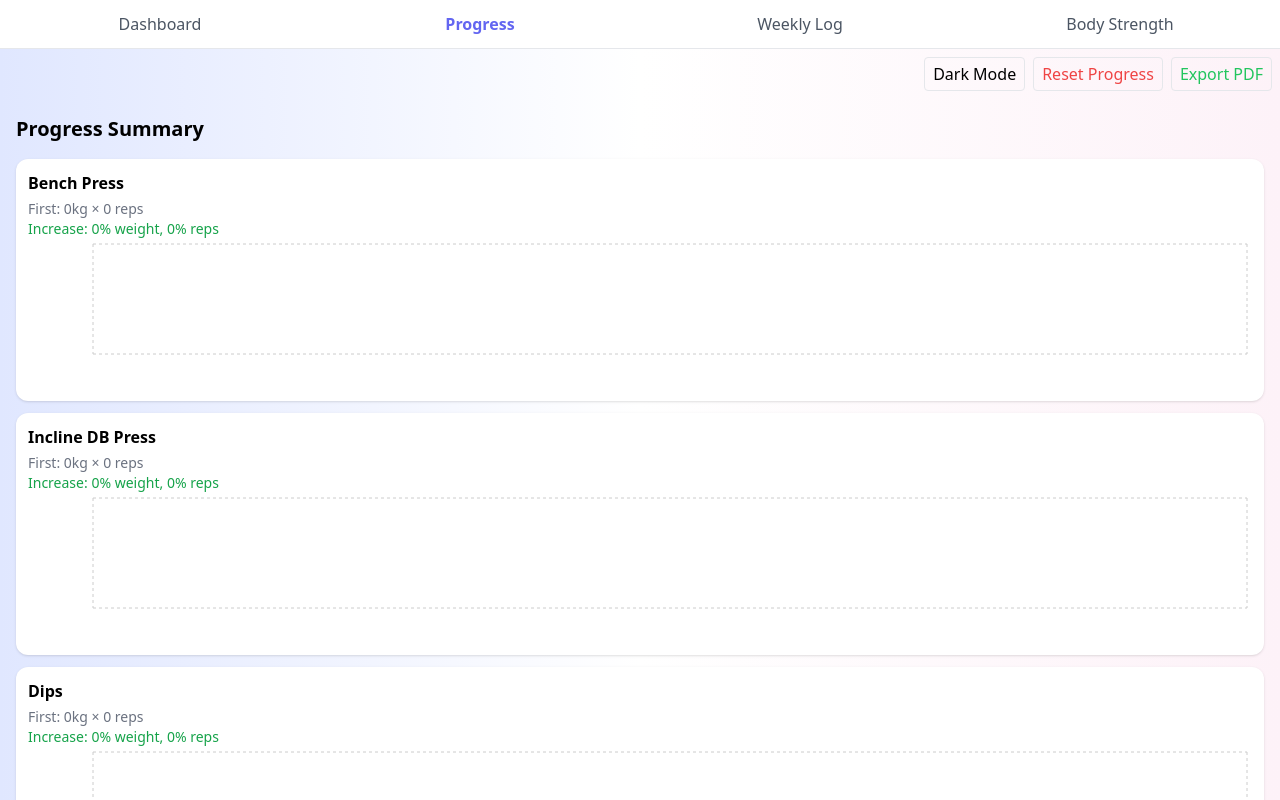
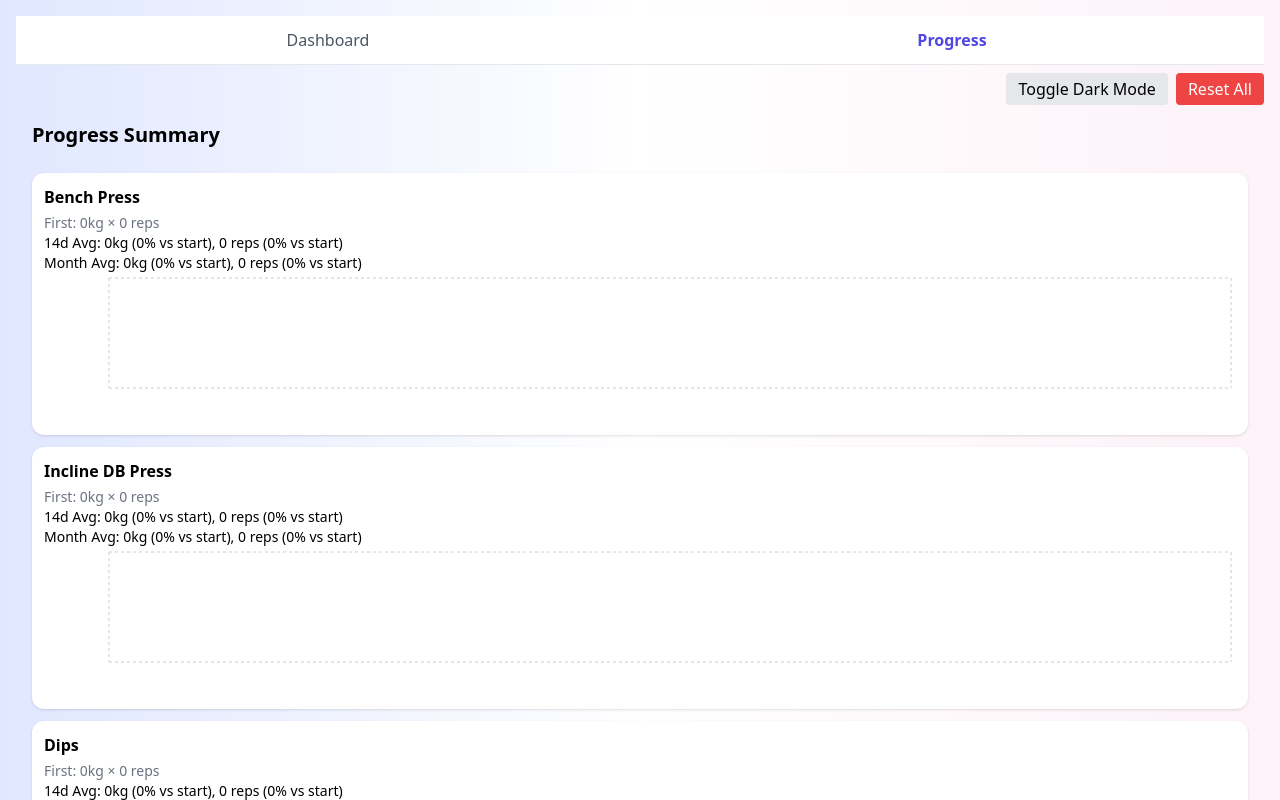
Before and after one commit to Ammar-Hus/gym-tracker1, a React (Create React App) app: page / in a window 1280 px wide. Both pictures are taken after a click on the button "Progress". Shown: the top 800 px of the page. Built offline with nearby package versions, Linux system fonts and the light colour scheme; the HTML template or start-up script is replaced by a standard one.

Commit message:
Update App.jsx

```diff
--- a/src/App.jsx
+++ b/src/App.jsx
@@ -1,22 +1,18 @@
-// src/App.jsx
 import React, { useEffect, useMemo, useState } from 'react';
 import { LineChart, Line, XAxis, YAxis, Tooltip, ResponsiveContainer, CartesianGrid } from 'recharts';
 import { format, parseISO, subDays, startOfMonth, isAfter } from 'date-fns';
-import jsPDF from 'jspdf';
-import html2canvas from 'html2canvas';
 
 const SPLIT = [
-  { day: 'Monday', muscle: 'Chest + Triceps + Abs', exercises: ['Bench Press','Incline DB Press','Dips','Pushdowns','Overhead DB Extension','Plank','Deadbug','Woodchoppers'] },
-  { day: 'Tuesday', muscle: 'Back + Biceps', exercises: ['Pull-Ups','Barbell Rows','Seated Rows','Barbell Curls','DB Curls','Concentration Curl'] },
-  { day: 'Wednesday', muscle: 'Legs + Shoulders', exercises: ['Squats','RDLs','Lunges','OHP','Lateral Raises','Rear Delt Flys','Hanging Leg Raise','Russian Twists'] },
-  { day: 'Thursday', muscle: 'Chest + Triceps', exercises: ['Incline Bench','Chest Flys','Push-Ups','Skullcrushers','Rope Pushdowns','Dips'] },
+  { day: 'Monday', muscle: 'Chest + Triceps + Abs', exercises: ['Bench Press','Incline DB Press','Dips'] },
+  { day: 'Tuesday', muscle: 'Back + Biceps', exercises: ['Pull-Ups','Barbell Rows'] },
+  { day: 'Wednesday', muscle: 'Legs + Shoulders', exercises: ['Squats','OHP'] },
+  { day: 'Thursday', muscle: 'Chest + Triceps', exercises: ['Incline Bench','Push-Ups'] },
   { day: 'Friday', muscle: 'Rest', exercises: [] },
-  { day: 'Saturday', muscle: 'Back + Biceps', exercises: ['Lat Pulldown','T-Bar Row','DB Row','Incline DB Curl','Hammer Curl','Cable Curl','Decline Crunch','V-Ups','Cable Crunch'] },
-  { day: 'Sunday', muscle: 'Legs + Shoulders', exercises: ['Leg Press','Leg Extension','Ham Curl','Arnold Press','Front Raise','Cable Lateral Raise','Stretch & Mobility'] }
+  { day: 'Saturday', muscle: 'Back + Biceps', exercises: ['Lat Pulldown','DB Row'] },
+  { day: 'Sunday', muscle: 'Legs + Shoulders', exercises: ['Leg Press','Arnold Press'] },
 ];
 
 const STORAGE_KEY = 'gympro_logs_v2';
-const THEME_KEY = 'gympro_theme_v1';
 
 function uid(){ return Math.random().toString(36).slice(2,9); }
 
@@ -32,24 +28,21 @@ function groupByExercise(logs){
 
 export default function App(){
   const [logs, setLogs] = useState(()=> {
-    try { const raw = localStorage.getItem(STORAGE_KEY); return raw? JSON.parse(raw) : []; } catch(e){ return []; }
+    try{ const raw = localStorage.getItem(STORAGE_KEY); return raw? JSON.parse(raw): []; }catch(e){return [];}
   });
   const [selectedDay, setSelectedDay] = useState(null);
   const [selectedExercise, setSelectedExercise] = useState(null);
-  const [showPanel, setShowPanel] = useState(false);
   const [setsInput, setSetsInput] = useState([{set:1,reps:8,weight:0}]);
   const [date, setDate] = useState(format(new Date(),'yyyy-MM-dd'));
   const [tab, setTab] = useState('dashboard');
-  const [darkMode, setDarkMode] = useState(()=> localStorage.getItem(THEME_KEY)==='dark');
+  const [darkMode, setDarkMode] = useState(false);
 
   useEffect(()=>{ localStorage.setItem(STORAGE_KEY, JSON.stringify(logs)); },[logs]);
-  useEffect(()=>{ localStorage.setItem(THEME_KEY, darkMode?'dark':'light'); },[darkMode]);
 
-  function openDay(day){ setSelectedDay(day); setSelectedExercise(null); setShowPanel(true); setSetsInput([{set:1,reps:8,weight:0}]); }
-  function openExercise(ex){ setSelectedExercise(ex); setSetsInput([{set:1,reps:8,weight:0}]); }
-  function addSetRow(){ setSetsInput(prev=>[...prev, {set: prev.length+1, reps:8, weight:0}]); }
-  function updateSet(idx, field, val){ const copy=[...setsInput]; copy[idx][field]=val; setSetsInput(copy); }
+  function addSetRow(){ setSetsInput(prev=>[...prev,{set: prev.length+1,reps:8,weight:0}]); }
+  function updateSet(idx, field, val){ const copy=[...setsInput]; copy[idx][field]=Number(val); setSetsInput(copy); }
   function removeSet(idx){ const copy=[...setsInput]; copy.splice(idx,1); copy.forEach((r,i)=>r.set=i+1); setSetsInput(copy); }
+  function resetProgress(){ if(window.confirm('Reset all progress?')) setLogs([]); }
 
   function saveExercise(){
     if(!selectedExercise) return;
@@ -62,43 +55,24 @@ export default function App(){
     setSelectedExercise(null);
   }
 
-  function resetProgress(){ if(window.confirm('Are you sure? This will delete all logs.')) setLogs([]); }
-
-  function totalStrengthData(){
-    const map={};
-    logs.forEach(l=>{
-      if(!map[l.date]) map[l.date]={strength:0,count:0,weightSum:0,repsSum:0};
-      map[l.date].strength += l.weight*l.reps;
-      map[l.date].weightSum += l.weight;
-      map[l.date].repsSum += l.reps;
-      map[l.date].count +=1;
-    });
-    return Object.keys(map).sort().map(d=>({
-      date:d,
-      strength: map[d].strength,
-      avgWeight: Math.round(map[d].weightSum/map[d].count*100)/100,
-      avgReps: Math.round(map[d].repsSum/map[d].count*100)/100
-    }));
-  }
-
   const exerciseMap = useMemo(()=> groupByExercise(logs), [logs]);
 
   const firstPerExercise = useMemo(()=>{
     const out = {}; Object.keys(exerciseMap).forEach(ex=>{
-      const arr = exerciseMap[ex]; if(arr.length){ const first = arr[0]; out[ex] = {date:first.date, reps:first.reps, weight:first.weight}; }
+      const arr = exerciseMap[ex]; if(arr.length){ const first = arr[0]; out[ex]={date:first.date,reps:first.reps,weight:first.weight}; }
     }); return out;
   }, [exerciseMap]);
-
-  const day14Start = format(subDays(new Date(),13),'yyyy-MM-dd');
-  const monthStart = format(startOfMonth(new Date()),'yyyy-MM-dd');
 
   function averageInRange(ex, startDate){
     const arr = (exerciseMap[ex]||[]).filter(r=> isAfter(parseISO(r.date), subDays(parseISO(startDate),1)) || r.date===startDate );
     if(!arr.length) return {avgReps:0, avgWeight:0, count:0};
-    const reps = arr.reduce((s,r)=>s + r.reps,0)/arr.length;
-    const weight = arr.reduce((s,r)=>s + r.weight,0)/arr.length;
+    const reps = arr.reduce((s,r)=>s+r.reps,0)/arr.length;
+    const weight = arr.reduce((s,r)=>s+r.weight,0)/arr.length;
     return {avgReps: Math.round(reps*100)/100, avgWeight: Math.round(weight*100)/100, count: arr.length};
   }
+
+  const day14Start = format(subDays(new Date(),13),'yyyy-MM-dd');
+  const monthStart = format(startOfMonth(new Date()),'yyyy-MM-dd');
 
   const progressSummary = useMemo(()=>{
     const exs = Object.keys(exerciseMap).length ? Object.keys(exerciseMap) : SPLIT.flatMap(s=>s.exercises);
@@ -115,118 +89,85 @@ export default function App(){
       const pctIncreaseRepsMonth = repsFirst? Math.round(((repsMonth - repsFirst)/repsFirst)*100*100)/100 : null;
       return {
         exercise: ex,
-        first: {date: first? first.date : null, weight: weightFirst, reps: repsFirst},
-        avg14: { ...avg14 }, pct14: { weight: pctIncreaseWeight14, reps: pctIncreaseReps14 },
-        avgMonth: { ...avgMonth }, pctMonth: { weight: pctIncreaseWeightMonth, reps: pctIncreaseRepsMonth }
+        first: {date:first? first.date:null, weight:weightFirst, reps:repsFirst},
+        avg14: {...avg14}, pct14: {weight:pctIncreaseWeight14,reps:pctIncreaseReps14},
+        avgMonth: {...avgMonth}, pctMonth: {weight:pctIncreaseWeightMonth,reps:pctIncreaseRepsMonth}
       };
     });
   }, [exerciseMap, firstPerExercise]);
 
   function chartDataForExercise(ex){
-    const arr = (exerciseMap[ex]||[]).map(r=>({ date: r.date, weight: r.weight, reps: r.reps }));
+    const arr = (exerciseMap[ex]||[]).map(r=>({ date:r.date, weight:r.weight, reps:r.reps }));
     const map = {};
     arr.forEach(a=>{ if(!map[a.date]) map[a.date]={weightSum:0,repsSum:0,count:0}; map[a.date].weightSum += a.weight; map[a.date].repsSum += a.reps; map[a.date].count +=1; });
-    return Object.keys(map).sort().map(d=>({ date:d, weight: Math.round((map[d].weightSum/map[d].count)*100)/100, reps: Math.round((map[d].repsSum/map[d].count)*100)/100 }));
+    const out = Object.keys(map).sort().map(d=>({ date:d, weight: Math.round((map[d].weightSum/map[d].count)*100)/100, reps: Math.round((map[d].repsSum/map[d].count)*100)/100 }));
+    return out;
   }
 
-  function exportPDF(){
-    const input = document.getElementById('export-area');
-    html2canvas(input).then(canvas=>{
-      const imgData = canvas.toDataURL('image/png');
-      const pdf = new jsPDF('p','mm','a4');
-      const imgProps = pdf.getImageProperties(imgData);
-      const pdfWidth = pdf.internal.pageSize.getWidth();
-      const pdfHeight = imgProps.height * pdfWidth / imgProps.width;
-      pdf.addImage(imgData,'PNG',0,0,pdfWidth,pdfHeight);
-      pdf.save("gym_logs.pdf");
-    });
-  }
-
-  const primary = darkMode ? 'bg-gray-900 text-gray-100' : 'bg-gradient-to-r from-indigo-100 via-white to-pink-50';
+  const primary = darkMode ? 'bg-gray-900 text-white' : 'bg-gradient-to-r from-indigo-100 via-white to-pink-50';
 
   return (
-    <div className={`min-h-screen ${primary} flex flex-col`}>
-      {/* Tabs */}
-      <div className={`flex justify-around border-b ${darkMode?'bg-gray-800':'bg-white'} sticky top-0 z-10`}>
-        <button onClick={()=>setTab('dashboard')} className={`flex-1 p-3 ${tab==='dashboard'?'font-bold text-indigo-500':'text-gray-600'}`}>Dashboard</button>
-        <button onClick={()=>setTab('progress')} className={`flex-1 p-3 ${tab==='progress'?'font-bold text-indigo-500':'text-gray-600'}`}>Progress</button>
-        <button onClick={()=>setTab('weekly')} className={`flex-1 p-3 ${tab==='weekly'?'font-bold text-indigo-500':'text-gray-600'}`}>Weekly Log</button>
-        <button onClick={()=>setTab('strength')} className={`flex-1 p-3 ${tab==='strength'?'font-bold text-indigo-500':'text-gray-600'}`}>Body Strength</button>
+    <div className={`min-h-screen ${primary} flex flex-col p-4`}>
+      <div className="flex justify-around border-b sticky top-0 z-10 bg-white dark:bg-gray-800">
+        <button onClick={()=>setTab('dashboard')} className={`flex-1 p-3 ${tab==='dashboard'?'font-bold text-indigo-600':'text-gray-600 dark:text-gray-300'}`}>Dashboard</button>
+        <button onClick={()=>setTab('progress')} className={`flex-1 p-3 ${tab==='progress'?'font-bold text-indigo-600':'text-gray-600 dark:text-gray-300'}`}>Progress</button>
       </div>
 
-      {/* Dark Mode & Reset */}
-      <div className="p-2 flex justify-end gap-2">
-        <button onClick={()=>setDarkMode(prev=>!prev)} className="px-2 py-1 border rounded">{darkMode?'Light Mode':'Dark Mode'}</button>
-        <button onClick={resetProgress} className="px-2 py-1 border rounded text-red-500">Reset Progress</button>
-        <button onClick={exportPDF} className="px-2 py-1 border rounded text-green-500">Export PDF</button>
+      <div className="flex justify-end space-x-2 mt-2">
+        <button onClick={()=>setDarkMode(!darkMode)} className="px-3 py-1 rounded bg-gray-200 dark:bg-gray-700">Toggle Dark Mode</button>
+        <button onClick={resetProgress} className="px-3 py-1 rounded bg-red-500 text-white">Reset All</button>
       </div>
 
-      <div id="export-area" className="p-4 space-y-4">
-        {/* Dashboard */}
       {tab==='dashboard' && (
-          <div className="space-y-4">
+        <div className="p-4 space-y-4">
           <div className="text-xl font-bold">Select a Day</div>
           <div className="grid grid-cols-2 gap-3">
             {SPLIT.map(d=>(
-                <button key={d.day} onClick={()=>openDay(d.day)} className="p-4 rounded-xl shadow bg-white text-left">
+              <button key={d.day} onClick={()=>setSelectedDay(d.day)} className="p-4 rounded-xl shadow bg-white dark:bg-gray-800 text-left">
                 <div className="font-semibold">{d.day}</div>
-                  <div className="text-xs text-gray-500">{d.muscle}</div>
+                <div className="text-xs text-gray-500 dark:text-gray-400">{d.muscle}</div>
               </button>
             ))}
           </div>
-            {/* Slide-in Panel */}
-            {showPanel && selectedDay && (
-              <div className="fixed inset-0 bg-black/40 flex justify-end">
-                <div className="bg-white dark:bg-gray-800 w-80 p-4 overflow-y-auto">
-                  <div className="flex justify-between items-center mb-3">
-                    <div className="font-bold">{selectedDay} Exercises</div>
-                    <button onClick={()=>setShowPanel(false)}>✕</button>
+
+          {selectedDay && (
+            <div className="mt-4 p-4 rounded-xl shadow bg-white dark:bg-gray-800">
+              <div className="font-bold mb-2">{selectedDay} Exercises</div>
+              {(SPLIT.find(d=>d.day===selectedDay)?.exercises||[]).map(ex=>(
+                <div key={ex} className="mb-2">
+                  <button onClick={()=>setSelectedExercise(ex)} className="block w-full text-left p-2 bg-indigo-50 dark:bg-indigo-900 rounded">{ex}</button>
                 </div>
-                  {!selectedExercise && (
-                    <div className="space-y-2">
-                      {(SPLIT.find(d=>d.day===selectedDay)?.exercises||[]).map(ex=>(
-                        <button key={ex} onClick={()=>openExercise(ex)} className="block w-full text-left p-2 bg-indigo-50 rounded">
-                          {ex}
-                        </button>
               ))}
-                    </div>
-                  )}
+
               {selectedExercise && (
-                    <div>
+                <div className="mt-2">
                   <div className="font-semibold mb-2">{selectedExercise}</div>
                   {setsInput.map((s,i)=>(
                     <div key={i} className="flex items-center space-x-2 mb-2">
-                          <input type="number" value={s.reps} onChange={e=>updateSet(i,'reps',e.target.value)} className="border p-1 w-16" placeholder="Reps" />
-                          <input type="number" value={s.weight} onChange={e=>updateSet(i,'weight',e.target.value)} className="border p-1 w-20" placeholder="Weight" />
+                      <input type="number" value={s.reps} onChange={e=>updateSet(i,'reps',e.target.value)} className="border p-1 w-16 rounded" placeholder="Reps" />
+                      <input type="number" value={s.weight} onChange={e=>updateSet(i,'weight',e.target.value)} className="border p-1 w-20 rounded" placeholder="Weight" />
                       <button onClick={()=>removeSet(i)} className="text-red-500">✕</button>
                     </div>
                   ))}
-                      <button onClick={addSetRow} className="px-3 py-1 bg-gray-200 rounded">+ Set</button>
+                  <button onClick={addSetRow} className="px-3 py-1 bg-gray-200 dark:bg-gray-700 rounded">+ Set</button>
                   <button onClick={saveExercise} className="ml-2 px-3 py-1 bg-indigo-500 text-white rounded">Save</button>
                 </div>
               )}
-                </div>
             </div>
           )}
         </div>
       )}
 
-        {/* Progress */}
       {tab==='progress' && (
-          <div className="space-y-4">
+        <div className="p-4 space-y-6">
           <div className="text-xl font-bold">Progress Summary</div>
           <div className="grid gap-3">
-              {progressSummary.map(item=>{
-                const last = exerciseMap[item.exercise]?.slice(-1)[0]||{weight:0,reps:0};
-                const pct = {
-                  weightPct: item.first.weight? Math.round(((last.weight - item.first.weight)/item.first.weight)*100*100)/100 : 0,
-                  repsPct: item.first.reps? Math.round(((last.reps - item.first.reps)/item.first.reps)*100*100)/100 : 0
-                };
-                return (
-                  <div key={item.exercise} className="p-3 rounded-xl bg-white shadow dark:bg-gray-800">
+            {progressSummary.map(item=>(
+              <div key={item.exercise} className="p-3 rounded-xl bg-white dark:bg-gray-800 shadow">
                 <div className="font-semibold mb-1">{item.exercise}</div>
-                    <div className="text-sm text-gray-500">First: {item.first.weight}kg × {item.first.reps} reps</div>
-                    <div className="text-sm text-green-600">Increase: {pct.weightPct}% weight, {pct.repsPct}% reps</div>
+                <div className="text-sm text-gray-500 dark:text-gray-400">First: {item.first.weight}kg × {item.first.reps} reps</div>
+                <div className="text-sm">14d Avg: {item.avg14.avgWeight}kg ({item.pct14.weight||0}% vs start), {item.avg14.avgReps} reps ({item.pct14.reps||0}% vs start)</div>
+                <div className="text-sm">Month Avg: {item.avgMonth.avgWeight}kg ({item.pctMonth.weight||0}% vs start), {item.avgMonth.avgReps} reps ({item.pctMonth.reps||0}% vs start)</div>
                 <ResponsiveContainer width="100%" height={150}>
                   <LineChart data={chartDataForExercise(item.exercise)}>
                     <CartesianGrid strokeDasharray="3 3" />
@@ -238,48 +179,10 @@ export default function App(){
                   </LineChart>
                 </ResponsiveContainer>
               </div>
-                );
-              })}
+            ))}
           </div>
         </div>
       )}
-
-        {/* Weekly Log */}
-        {tab==='weekly' && (
-          <div>
-            <div className="text-xl font-bold mb-4">Weekly Log</div>
-            {SPLIT.map(day=>{
-              const dayLogs = logs.filter(l=>l.day===day.day);
-              return (
-                <div key={day.day} className="p-3 rounded-xl bg-white shadow mb-3 dark:bg-gray-800">
-                  <div className="font-semibold">{day.day} ({day.muscle})</div>
-                  {dayLogs.length ? dayLogs.map(l=>(
-                    <div key={l.id} className="text-sm">{l.exercise}: {l.weight}kg × {l.reps} reps</div>
-                  )) : <div className="text-gray-400 text-sm">No logs yet</div>}
-                </div>
-              );
-            })}
-          </div>
-        )}
-
-        {/* Body Strength */}
-        {tab==='strength' && (
-          <div>
-            <div className="text-xl font-bold mb-4">Total Body Strength</div>
-            <ResponsiveContainer width="100%" height={300}>
-              <LineChart data={totalStrengthData()}>
-                <CartesianGrid strokeDasharray="3 3" />
-                <XAxis dataKey="date" tickFormatter={d=>d.slice(5)} />
-                <YAxis />
-                <Tooltip formatter={(value,key)=>[value,key==='strength'?'Total Strength':key==='avgWeight'?'Avg Weight':'Avg Reps']} />
-                <Line type="monotone" dataKey="strength" stroke="#10B981" strokeWidth={2} />
-                <Line type="monotone" dataKey="avgWeight" stroke="#6366F1" strokeWidth={2} />
-                <Line type="monotone" dataKey="avgReps" stroke="#EC4899" strokeWidth={2} />
-              </LineChart>
-            </ResponsiveContainer>
-          </div>
-        )}
-      </div>
     </div>
   );
 }
```
Lines whose indentation alone changed are shown as unchanged.
